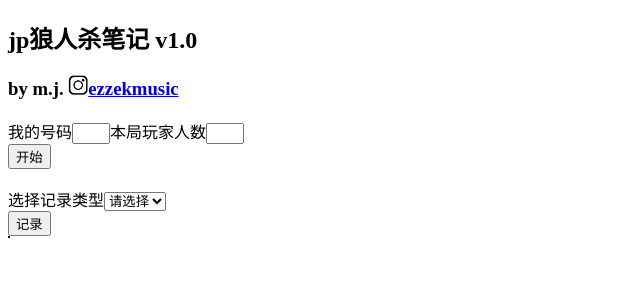
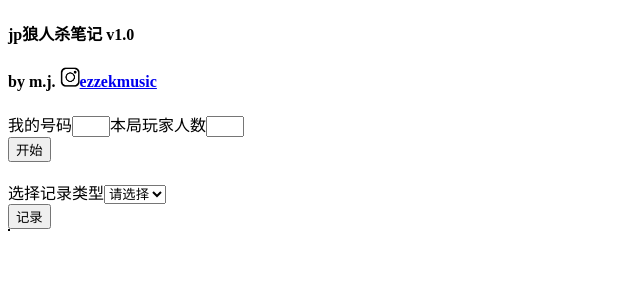
Before and after one commit to mikejin01/werewolf-notes, a React (Create React App) app: page / in a window 1280 px wide. Shown: the top 300 px of the page, without its empty margins (0-640 px from the left). Built offline with nearby package versions, Linux system fonts and the light colour scheme.

Commit message:
first commit

```diff
--- a/src/App.js
+++ b/src/App.js
@@ -113,8 +113,8 @@ function App() {
  };
   return (
     <>
-      <h2>jp狼人杀笔记 v1.0</h2>
-      <h3>by m.j. <a href='https://www.instagram.com/ezzekmusic/'><img src={ig_logo} style={{ width: '20px'}} ></img>ezzekmusic</a></h3>
+      <h4>jp狼人杀笔记 v1.0</h4>
+      <h4>by m.j. <a href='https://www.instagram.com/ezzekmusic/'><img src={ig_logo} style={{ width: '20px'}} ></img>ezzekmusic</a></h4>
       <div id="setting">
         <span>我的号码</span>
         <input ref={myNumberRef} type="number" pattern="\d*" style={{ width: '30px'}} ></input>
```
